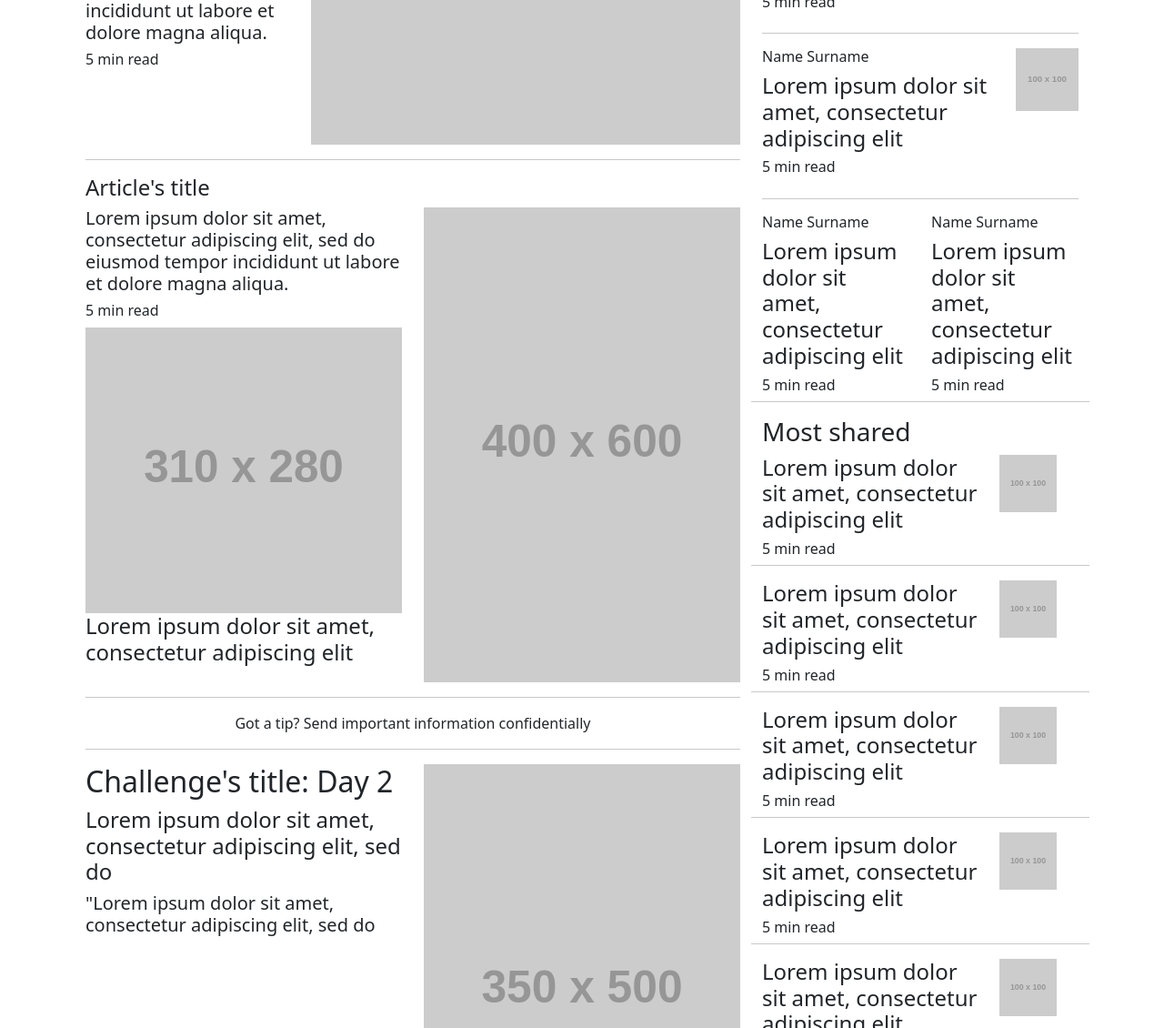
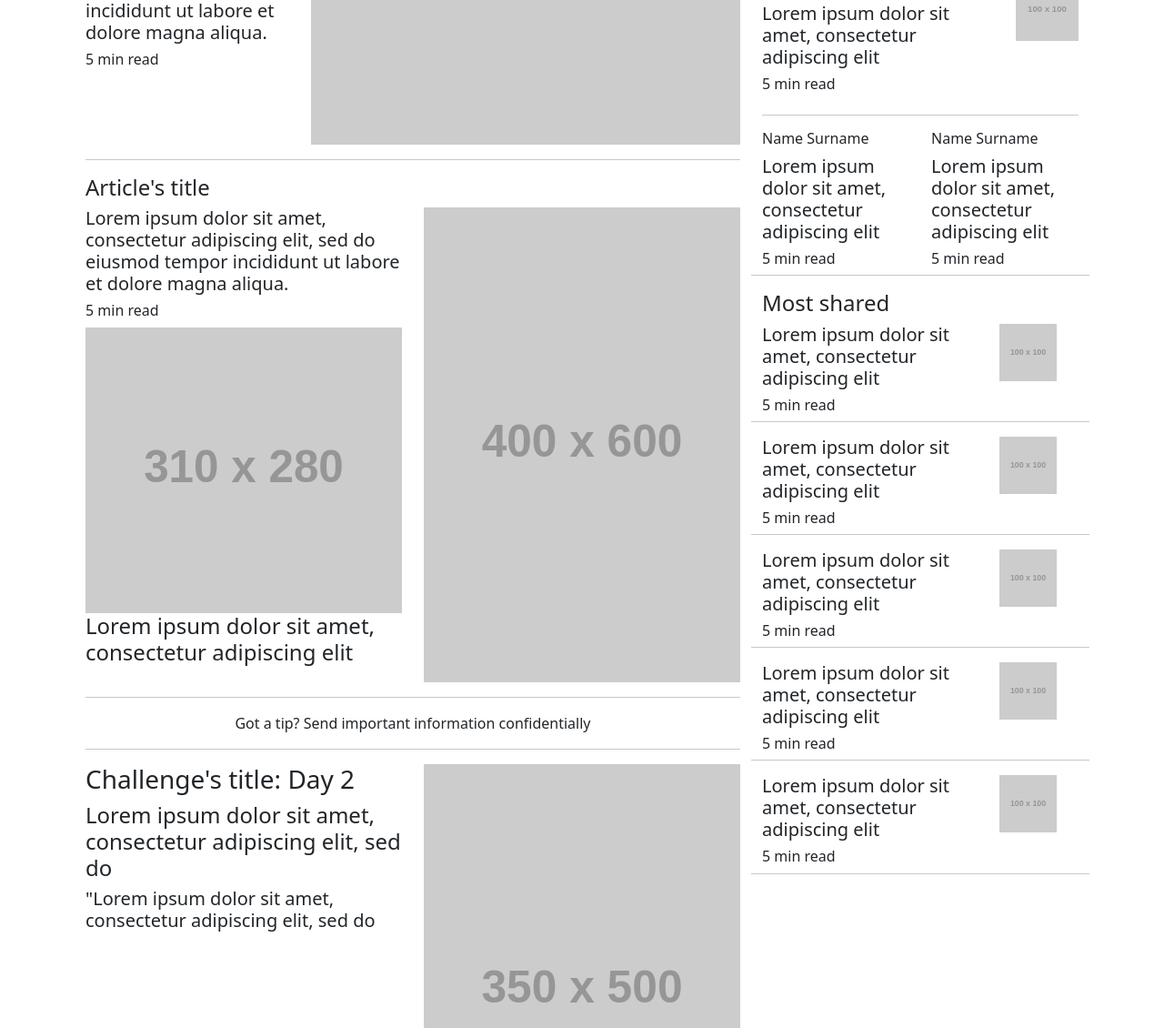
Before and after one commit to AndreaDiPietro0/ppm-nytimes, a plain HTML site: page index.html in a window 1280 px wide. Shown: the part 1670-2800 px from the top of the page at 91% size. Drawn offline with nearby package versions, Linux system fonts and the light colour scheme; placeholder pictures from the web are drawn by us; a web font is replaced by a local one.

Commit message:
new heading levels

```diff
--- a/index.html
+++ b/index.html
@@ -342,7 +342,7 @@
 
                     <div class="row">
                         <div class="col">
-                            <h2>Challenge's title: Day 2</h2>
+                            <h3>Challenge's title: Day 2</h3>
                             <h4>Lorem ipsum dolor sit amet, consectetur adipiscing elit, sed do</h4>
                             <h5 class="fw-lighter">"Lorem ipsum dolor sit amet, consectetur adipiscing elit, sed do</h5>
                         </div>
@@ -380,7 +380,7 @@
                                 <h4>Title of the news</h4>
                             </div>
                             <div class="row">
-                                <h6>Lorem ipsum dolor sit amet, consectetur adipiscing elit sed do eiusmod tempor incididunt ut labore et dolore magna aliqua. </h6>
+                                <h5>Lorem ipsum dolor sit amet, consectetur adipiscing elit sed do eiusmod tempor incididunt ut labore et dolore magna aliqua. </h5>
                             </div>
                         </div>
                         <div class="col">
@@ -559,12 +559,12 @@
                 <div class="row">
                     <div class="col">
                         <img src="https://placehold.co/160x160/000000/FFF" class="img-fluid" alt="...">
-                        <h4>Lorem ipsum dolor sit amet, consectetur adipiscing elit</h4>
+                        <h5>Lorem ipsum dolor sit amet, consectetur adipiscing elit</h5>
                         <h6 class="fw-lighter">5 min read</h6>
                     </div>
                     <div class="col">
                         <img src="https://placehold.co/160x160/000000/FFF" class="img-fluid" alt="...">
-                        <h4>Lorem ipsum dolor sit amet, consectetur adipiscing elit</h4>
+                        <h5>Lorem ipsum dolor sit amet, consectetur adipiscing elit</h5>
                         <h6 class="fw-lighter">5 min read</h6>
                     </div>
                     <hr/>
@@ -581,7 +581,7 @@
                 <div class="row">
                     <div class="col">
                         <h6 class="fw-lighter">Name Surname</h6>
-                        <h4>Lorem ipsum dolor sit amet, consectetur adipiscing elit</h4>
+                        <h5>Lorem ipsum dolor sit amet, consectetur adipiscing elit</h5>
                         <h6 class="fw-lighter">5 min read</h6>
                     </div>
                     <div class="col-3">
@@ -593,7 +593,7 @@
                 <div class="row">
                     <div class="col">
                         <h6 class="fw-lighter">Name Surname</h6>
-                        <h4>Lorem ipsum dolor sit amet, consectetur adipiscing elit</h4>
+                        <h5>Lorem ipsum dolor sit amet, consectetur adipiscing elit</h5>
                         <h6 class="fw-lighter">5 min read</h6>
                     </div>
                     <div class="col-3">
@@ -605,7 +605,7 @@
                 <div class="row">
                     <div class="col">
                         <h6 class="fw-lighter">Name Surname</h6>
-                        <h4>Lorem ipsum dolor sit amet, consectetur adipiscing elit</h4>
+                        <h5>Lorem ipsum dolor sit amet, consectetur adipiscing elit</h5>
                         <h6 class="fw-lighter">5 min read</h6>
                     </div>
                     <div class="col-3">
@@ -617,21 +617,21 @@
                 <div class="row">
                     <div class="col">
                         <h6 class="fw-lighter">Name Surname</h6>
-                        <h4>Lorem ipsum dolor sit amet, consectetur adipiscing elit</h4>
+                        <h5>Lorem ipsum dolor sit amet, consectetur adipiscing elit</h5>
                         <h6 class="fw-lighter">5 min read</h6>
                     </div>
                     <div class="col">
                         <h6 class="fw-lighter">Name Surname</h6>
-                        <h4>Lorem ipsum dolor sit amet, consectetur adipiscing elit</h4>
+                        <h5>Lorem ipsum dolor sit amet, consectetur adipiscing elit</h5>
                         <h6 class="fw-lighter">5 min read</h6>
                     </div>
                     <hr/>
                     <div class="row">
-                        <h3>Most shared</h3>
+                        <h4>Most shared</h4>
                     </div>
                     <div class="row">
                         <div class="col">
-                            <h4>Lorem ipsum dolor sit amet, consectetur adipiscing elit</h4>
+                            <h5>Lorem ipsum dolor sit amet, consectetur adipiscing elit</h5>
                             <h6 class="fw-lighter">5 min read</h6>
                         </div>
                         <div class="col-3">
@@ -641,7 +641,7 @@
                     <hr/>
                     <div class="row">
                         <div class="col">
-                            <h4>Lorem ipsum dolor sit amet, consectetur adipiscing elit</h4>
+                            <h5>Lorem ipsum dolor sit amet, consectetur adipiscing elit</h5>
                             <h6 class="fw-lighter">5 min read</h6>
                         </div>
                         <div class="col-3">
@@ -651,7 +651,7 @@
                     <hr/>
                     <div class="row">
                         <div class="col">
-                            <h4>Lorem ipsum dolor sit amet, consectetur adipiscing elit</h4>
+                            <h5>Lorem ipsum dolor sit amet, consectetur adipiscing elit</h5>
                             <h6 class="fw-lighter">5 min read</h6>
                         </div>
                         <div class="col-3">
@@ -661,7 +661,7 @@
                     <hr/>
                     <div class="row">
                         <div class="col">
-                            <h4>Lorem ipsum dolor sit amet, consectetur adipiscing elit</h4>
+                            <h5>Lorem ipsum dolor sit amet, consectetur adipiscing elit</h5>
                             <h6 class="fw-lighter">5 min read</h6>
                         </div>
                         <div class="col-3">
@@ -671,7 +671,7 @@
                     <hr/>
                     <div class="row">
                         <div class="col">
-                            <h4>Lorem ipsum dolor sit amet, consectetur adipiscing elit</h4>
+                            <h5>Lorem ipsum dolor sit amet, consectetur adipiscing elit</h5>
                             <h6 class="fw-lighter">5 min read</h6>
                         </div>
                         <div class="col-3">
@@ -717,47 +717,47 @@
                 </div>
                 <div class="col">
                     <div class="row">
-                        <h4>Lorem ipsum dolor sit amet, consectetur</h4>
+                        <h5>Lorem ipsum dolor sit amet, consectetur</h5>
                         <h6 class="fw-lighter">5 min read</h6>
                     </div>
                     <div class="row">
-                        <h4>Lorem ipsum dolor sit amet, consectetur</h4>
+                        <h5>Lorem ipsum dolor sit amet, consectetur</h5>
                         <h6 class="fw-lighter">5 min read</h6>
                     </div>
                     <div class="row">
-                        <h4>Lorem ipsum dolor sit amet, consectetur</h4>
+                        <h5>Lorem ipsum dolor sit amet, consectetur</h5>
                         <h6 class="fw-lighter">5 min read</h6>
                     </div>
                     <div class="row">
-                        <h4>Lorem ipsum dolor sit amet, consectetur</h4>
+                        <h5>Lorem ipsum dolor sit amet, consectetur</h5>
                         <h6 class="fw-lighter">5 min read</h6>
                     </div>
                     <div class="row">
-                        <h4>Lorem ipsum dolor sit amet, consectetur</h4>
+                        <h5>Lorem ipsum dolor sit amet, consectetur</h5>
                         <h6 class="fw-lighter">5 min read</h6>
                     </div>
                     <div class="row">
-                        <h4>Lorem ipsum dolor sit amet, consectetur</h4>
+                        <h5>Lorem ipsum dolor sit amet, consectetur</h5>
                         <h6 class="fw-lighter">5 min read</h6>
                     </div>
                 </div>
             </div>
             <hr/>
             <div class="row">
-                <h3>Title of the sport section</h3>
+                <h4>Title of the sport section</h4>
             </div>
             <div class="row">
                 <div class="col">
                     <div class="row">
-                        <h4>Lorem ipsum dolor sit amet, consectetur adipiscing elit</h4>
+                        <h5>Lorem ipsum dolor sit amet, consectetur adipiscing elit</h5>
                         <h6 class="fw-lighter">Lorem ipsum dolor sit amet, consectetur adipiscing elit, sed do eiusmod tempor incididunt ut labore et dolore magna aliqua.</h6>
                     </div>
                     <div class="row">
-                        <h4>Lorem ipsum dolor sit amet, consectetur adipiscing elit</h4>
+                        <h5>Lorem ipsum dolor sit amet, consectetur adipiscing elit</h5>
                         <h6 class="fw-lighter">Lorem ipsum dolor sit amet, consectetur adipiscing elit, sed do eiusmod tempor incididunt ut labore et dolore magna aliqua.</h6>
                     </div>
                     <div class="row">
-                        <h4>Lorem ipsum dolor sit amet, consectetur adipiscing elit</h4>
+                        <h5>Lorem ipsum dolor sit amet, consectetur adipiscing elit</h5>
                         <h6 class="fw-lighter">Lorem ipsum dolor sit amet, consectetur adipiscing elit, sed do eiusmod tempor incididunt ut labore et dolore magna aliqua.</h6>
                     </div>
                 </div>
@@ -811,32 +811,32 @@
             <!-- insieme di foto piccole con testi-->
 
             <div class="row">
-                <h5>Name of argument 1</h5>
+                <h4>Name of argument 1</h4>
             </div>
             <div class="row">
                 <div class="col">
                     <img src="https://placehold.co/200x200/000000/FFF" class="img-fluid" alt="...">
-                    <h4>Lorem ipsum dolor sit amet</h4>
+                    <h5>Lorem ipsum dolor sit amet</h5>
                     <h6 class="fw-lighter">4 minutes read</h6>
                 </div>
                 <div class="col">
                     <img src="https://placehold.co/200x200/000000/FFF" class="img-fluid" alt="...">
-                    <h4>Lorem ipsum dolor sit amet</h4>
+                    <h5>Lorem ipsum dolor sit amet</h5>
                     <h6 class="fw-lighter">4 minutes read</h6>
                 </div>
                 <div class="col">
                     <img src="https://placehold.co/200x200/000000/FFF" class="img-fluid" alt="...">
-                    <h4>Lorem ipsum dolor sit amet</h4>
+                    <h5>Lorem ipsum dolor sit amet</h5>
                     <h6 class="fw-lighter">4 minutes read</h6>
                 </div>
                 <div class="col">
                     <img src="https://placehold.co/200x200/000000/FFF" class="img-fluid" alt="...">
-                    <h4>Lorem ipsum dolor sit amet</h4>
+                    <h5>Lorem ipsum dolor sit amet</h5>
                     <h6 class="fw-lighter">4 minutes read</h6>
                 </div>
                 <div class="col">
                     <img src="https://placehold.co/200x200/000000/FFF" class="img-fluid" alt="...">
-                    <h4>Lorem ipsum dolor sit amet</h4>
+                    <h5>Lorem ipsum dolor sit amet</h5>
                     <h6 class="fw-lighter">4 minutes read</h6>
                 </div>
             </div>
```
